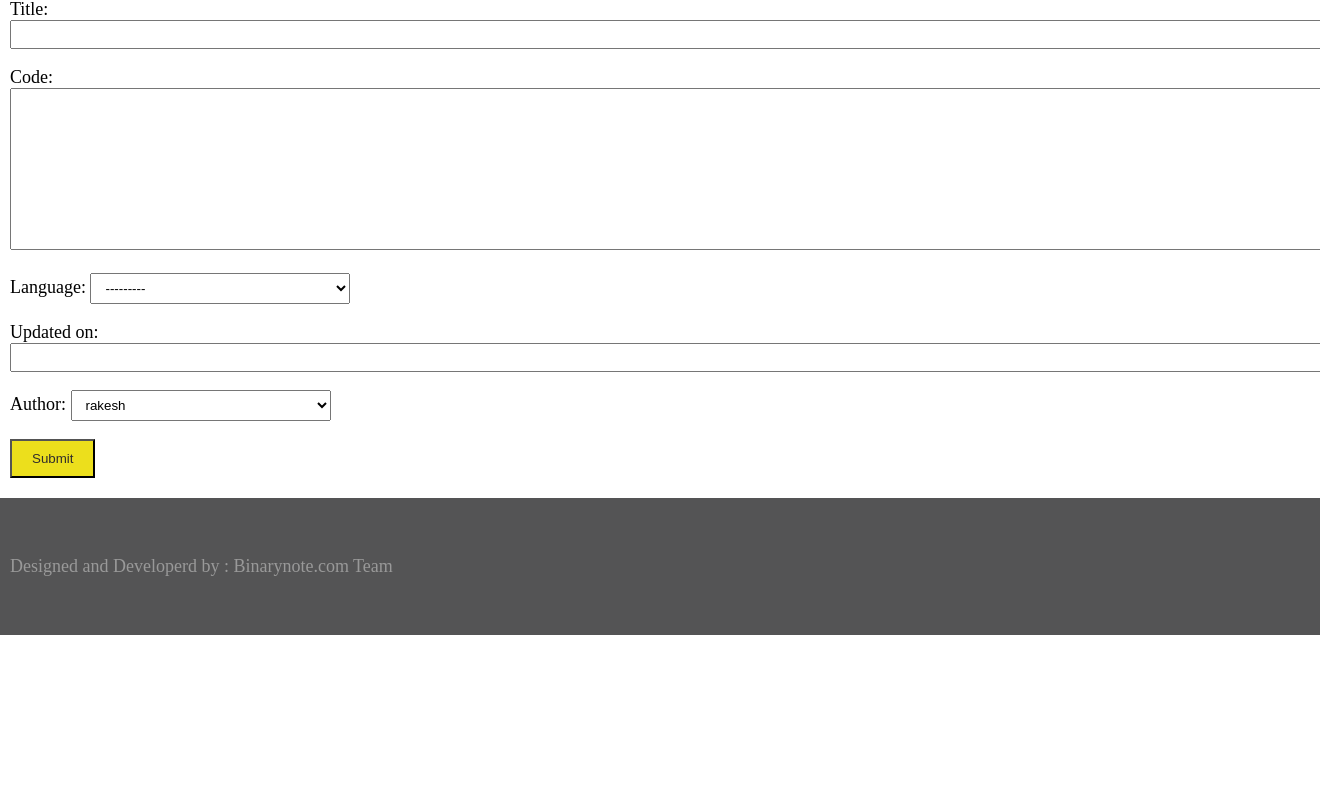
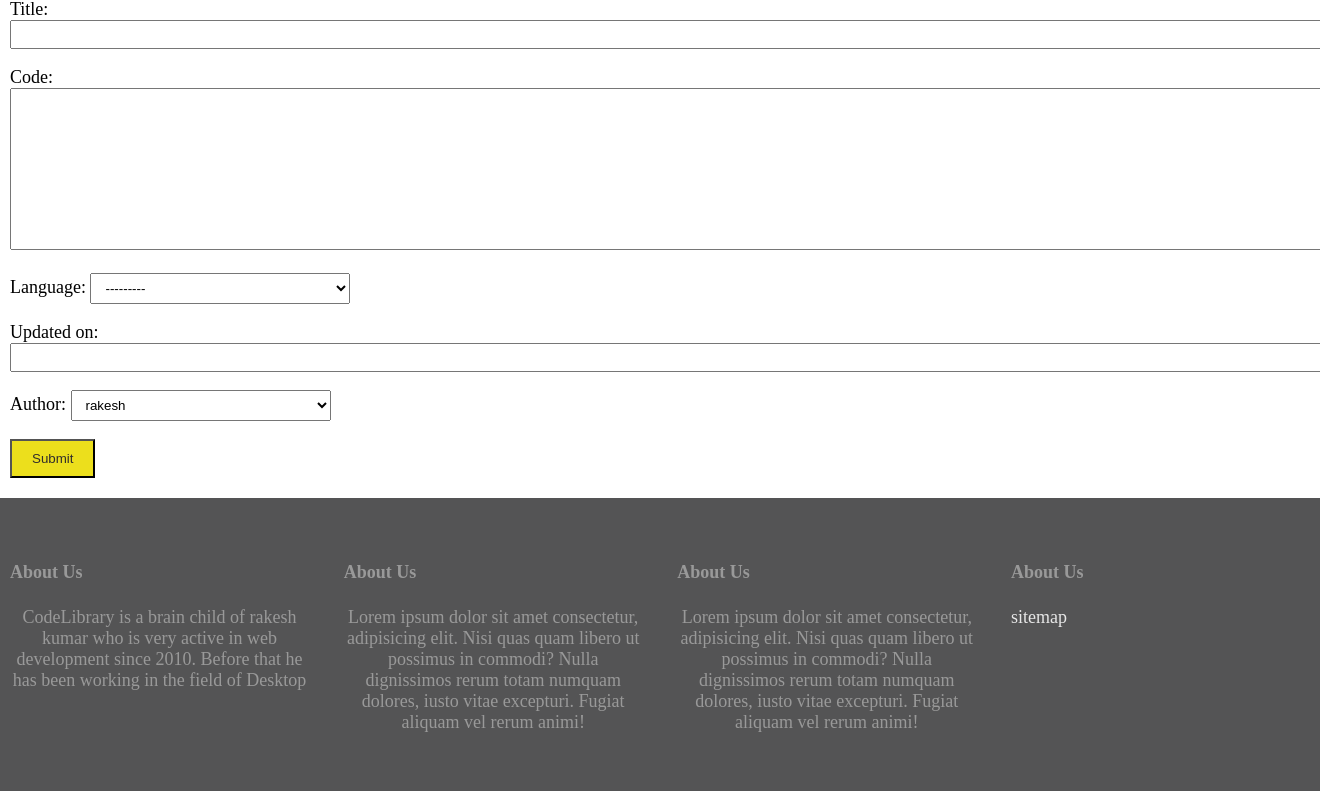
Before and after one commit to linrakesh/CodeLibrary, a Django app: page /add/ in a window 1320 px wide; the page is wider, and only the part inside the window is pictured. Shown: the part 261-1052 px from the top of that part. Before the commit the page ends 896 px from the top of that part, so only its background shows below. Run offline with Django 3.2, Linux system fonts and the light colour scheme; a user stored in the database is signed in; data comes from the database, SQL or seed files in the repository; both versions use the stored data as it was after the commit; parts of the project's set-up code (start-up, migrations or seed data) failed here and were passed over.

Commit message:
footer widget and its css added

```diff
--- a/CodeLibrary/urls.py
+++ b/CodeLibrary/urls.py
@@ -15,7 +15,6 @@
 """
 from django.contrib import admin
 from django.urls import path, include
-from django.contrib.auth.views import LoginView, LogoutView
 from django.contrib.sitemaps.views import sitemap
 from library.sitemaps import CodeSitemap
 
@@ -25,12 +24,10 @@
 
 urlpatterns = [
     path('admin/', admin.site.urls),
-    path('login/', LoginView.as_view(template_name="user/login.html"), name="login"),
-    path('logout/', LoginView.as_view(template_name="user/log_out.html"), name="logout"),
     path('sitemap.xml', sitemap, {'sitemaps': sitemaps},
          name='django.contrib.sitemaps.views.sitemap'),
     # path('accounts/', include('django.contrib.auth.urls')),
     path('', include('library.urls')),
-    path('register/', include('users.urls')),
+    path('', include('users.urls')),
 
 ]
--- a/library/static/css/style.css
+++ b/library/static/css/style.css
@@ -47,6 +47,7 @@
   width: 100%;
   max-width: 1300px;
   margin: 0 auto;
+  justify-content: space-between;
 }
 .container .logo {
   flex: 2;
@@ -178,3 +179,27 @@
   display: inline-block;
   padding: 0px 2px;
 }
+
+.footer-widget {
+  flex-basis: 23%;
+}
+.footer-widget p {
+  text-align: left;
+}
+.footer-widget a {
+  color: #e7e7e7;
+}
+.footer-widget a:hover {
+  color: #fff;
+  border-bottom: 1px solid #fff;
+  transition: all 0.5s ease-in;
+}
+.footer-widget ul {
+  list-style-type: none;
+  margin-left: -40px;
+}
+
+#copyright {
+  text-align: center;
+  display: block;
+}
--- a/library/templates/library/base.html
+++ b/library/templates/library/base.html
@@ -2,19 +2,23 @@
 <!DOCTYPE html>
 <html lang="en">
   <head>
-    <meta charset="UTF-8">
-    <meta name="viewport" content="width=device-width, initial-scale=1.0">
-    <meta http-equiv="X-UA-Compatible" content="ie=edge">
+    <meta charset="UTF-8" />
+    <meta name="viewport" content="width=device-width, initial-scale=1.0" />
+    <meta http-equiv="X-UA-Compatible" content="ie=edge" />
     <title>Django Based Code Library Home Page-Document</title>
-    <link rel="stylesheet" href="{% static 'css/style.css' %}">
-    <link rel="shortcut icon" href="{% static 'images/favicon.png' %}" type="image/x-icon">
+    <link rel="stylesheet" href="{% static 'css/style.css' %}" />
+    <link
+      rel="shortcut icon"
+      href="{% static 'images/favicon.png' %}"
+      type="image/x-icon"
+    />
   </head>
 
   <body>
     <div class="container">
       <div class="logo">
         <h1><a href="{% url 'home' %}">Code Library</a></h1>
-            <p> Codes for Programmer by the Programmers</p>
+        <p>Codes for Programmer by the Programmers</p>
       </div>
       <div class="menu">
         <ul>
@@ -27,21 +31,19 @@
           <li><a href="{% url 'register' %}">Register</a></li>
           <li><a href="{% url 'login' %}">Login</a></li>
           {% endif %}
-
         </ul>
       </div>
     </div>
     <!--end of container class-->
-<div id="search" >
+    <div id="search">
       <div class="container">
-        {% include 'library/searchform.html'  %}
+        {% include 'library/searchform.html' %}
       </div>
     </div>
 
     <div class="container">
       <div class="code">
-            {% block content %}
-            {% endblock content %}
+        {% block content %} {% endblock content %}
       </div>
     </div>
 
@@ -52,7 +54,42 @@
     </div>
     <footer id="footer">
       <div class="container">
-        <p> Designed and Developerd by : Binarynote.com Team </p>
+        <div class="footer-widget">
+          <h4>About Us</h4>
+          <p>
+            CodeLibrary is a brain child of rakesh kumar who is very active in
+            web development since 2010. Before that he has been working in the
+            field of Desktop
+          </p>
+        </div>
+        <div class="footer-widget">
+          <h4>About Us</h4>
+          <p>
+            Lorem ipsum dolor sit amet consectetur, adipisicing elit. Nisi quas
+            quam libero ut possimus in commodi? Nulla dignissimos rerum totam
+            numquam dolores, iusto vitae excepturi. Fugiat aliquam vel rerum
+            animi!
+          </p>
+        </div>
+        <div class="footer-widget">
+          <h4>About Us</h4>
+          <p>
+            Lorem ipsum dolor sit amet consectetur, adipisicing elit. Nisi quas
+            quam libero ut possimus in commodi? Nulla dignissimos rerum totam
+            numquam dolores, iusto vitae excepturi. Fugiat aliquam vel rerum
+            animi!
+          </p>
+        </div>
+        <div class="footer-widget">
+          <h4>About Us</h4>
+          <ul>
+            <li>
+              <a href="{% url 'django.contrib.sitemaps.views.sitemap' %}"
+                >sitemap</a
+              >
+            </li>
+          </ul>
+        </div>
       </div>
     </footer>
   </body>
```
Also changed, not shown: db.sqlite3. Lines whose indentation alone changed are shown as unchanged.
